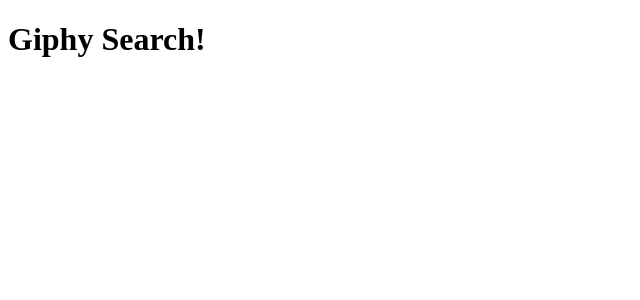
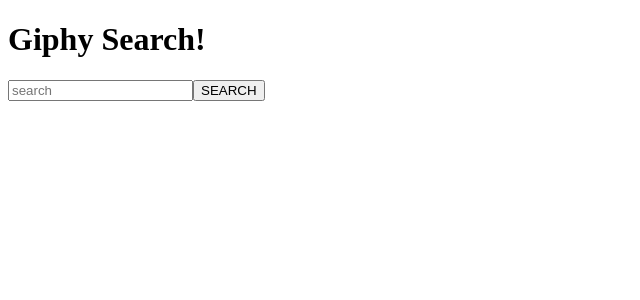
Before and after one commit to Harrisoncre8/group-giphy-saga, a React (Create React App) app: page / in a window 1280 px wide. Shown: the top 300 px of the page, without its empty margins (0-640 px from the left). Built offline with nearby package versions, Linux system fonts and the light colour scheme; no server answers.

Commit message:
modified GET saga route to accommodate SEARCH functionality

```diff
--- a/src/components/Search/Search.js
+++ b/src/components/Search/Search.js
@@ -2,15 +2,31 @@
 import {connect} from 'react-redux';
 
 class Search extends Component{
+
+  state = {
+    search: ''
+  }
 
   componentDidMount(){
     console.log('in GET GIPHY client');
     this.props.dispatch({type: 'GET_GIPHY'})
   }
 
+  handleChange = (event) => {
+    this.setState({
+      search: event.target.value
+    });
+  }
+
+  handleClick = () => {
+    this.props.dispatch({type: `SEARCH`, payload: this.state.search});
+  }
+
   render(){
     return(
       <>
+        <input type="text" onChange={(event)=>this.handleChange(event)} value={this.state.search} placeholder="search" />
+        <button onClick={this.handleClick}>SEARCH</button>
         {this.props.reduxState.map((image, i) =>
           <div key={i}><img src={image.images.original.url} />
             <button>Like</button></div>
--- a/src/index.js
+++ b/src/index.js
@@ -10,19 +10,20 @@
 import {takeEvery, put} from 'redux-saga/effects';
 
 function* watcherSaga(){
-  yield takeEvery(`GET_GIPHY`, getGiphySaga);
+  yield takeEvery(`SEARCH`, searchGiphySaga);
 }
 
 
-function* getGiphySaga(){
-  console.log('in GET SAGA');
+function* searchGiphySaga(action){
+  console.log('in SEARCH SAGA');
   try{
-    const getResponse = yield axios.get(`/api/category`);
+    let id = action.payload
+    const getResponse = yield axios.get(`/api/category/${id}`);
     console.log('RESPONSE DATA-------------------', getResponse.data);
     yield put({type: `STORE_GIPHY`, payload: getResponse.data});
   }
   catch(error){
-    console.log('error in GET', error);
+    console.log('error in SEARCH', error);
   }
 }
 
```
Also changed, not shown: 1 other file (tests, documents, lock files or other folders).
